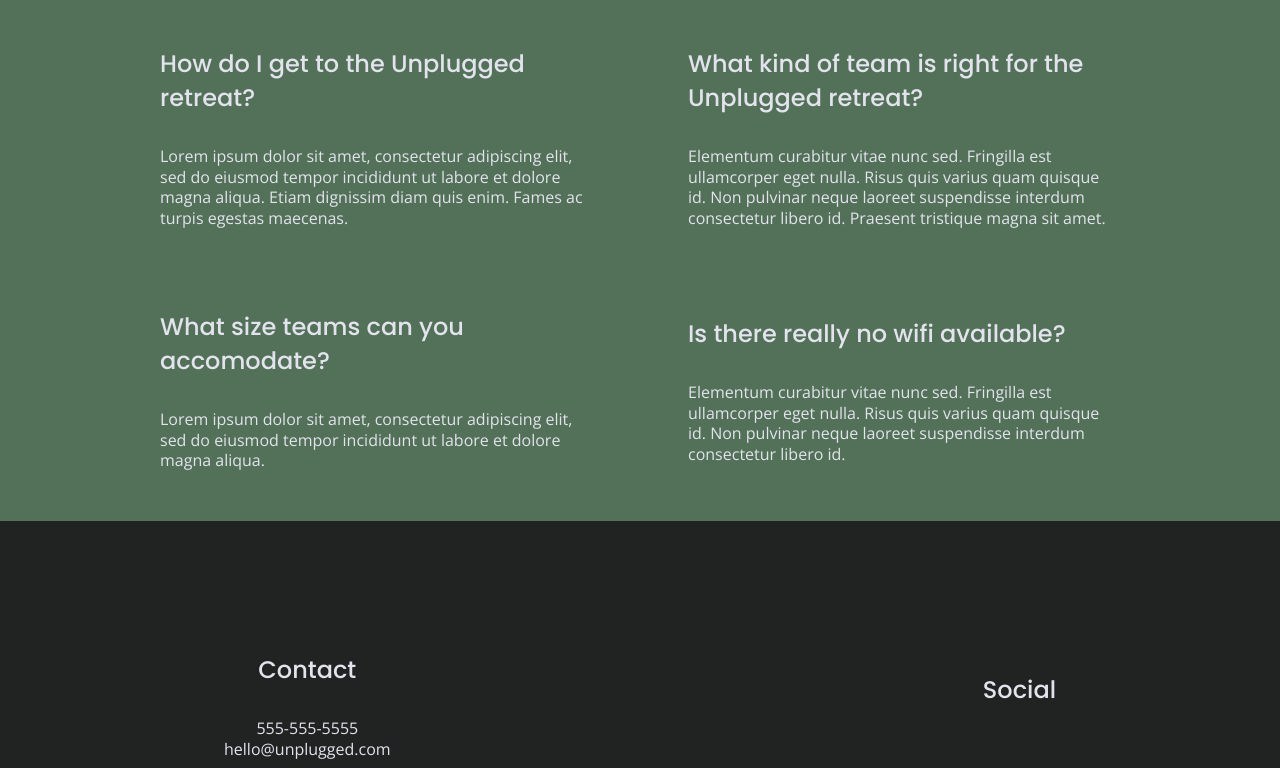
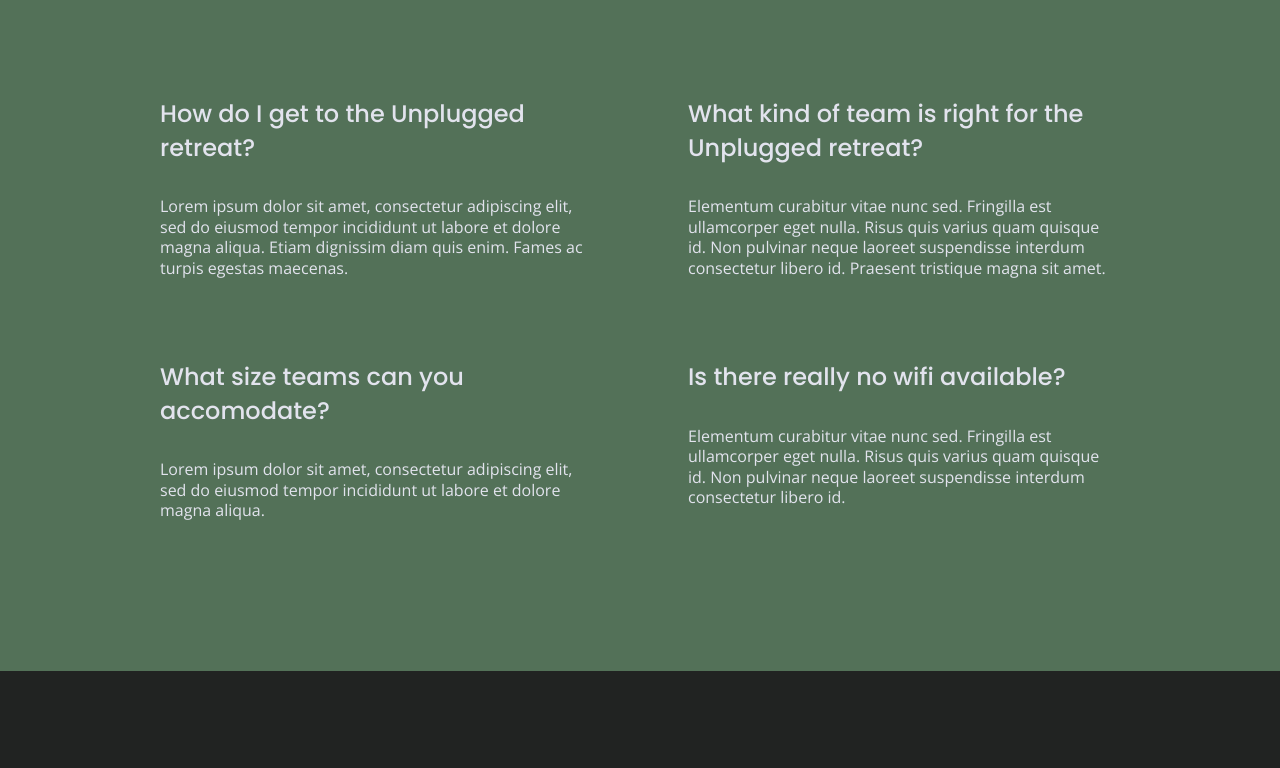
Before and after one commit to RobertSchusterFrontEndWebDeveloper/unplugged-retreat, a website: page faq/index.html in a window 1280 px wide. Shown: the part 304-1072 px from the top of the page. Drawn offline with nearby package versions, Linux system fonts and the light colour scheme.

Commit message:
Complete position, padding, margins, flow for tablet on all 3 pages

```diff
--- a/css/main.css
+++ b/css/main.css
@@ -279,6 +279,7 @@ footer .social-icons p {
 }
 
 footer .copyright {
+  text-align: center;
   margin: 1.25em 0;
 }
 
@@ -662,8 +663,9 @@ aside {
   }
 
   .faq .content-wrapper {
-    margin: 3.125em 0 0 0;
+    margin: 6.25em 0;
     justify-content: space-between;
+    align-items: flex-start;
   }
 
   .faq h2 {
```
Also changed, not shown: index.html (+1 -1 lines).
